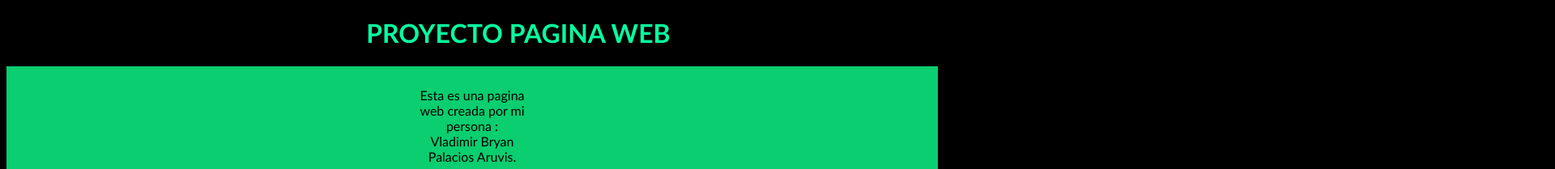
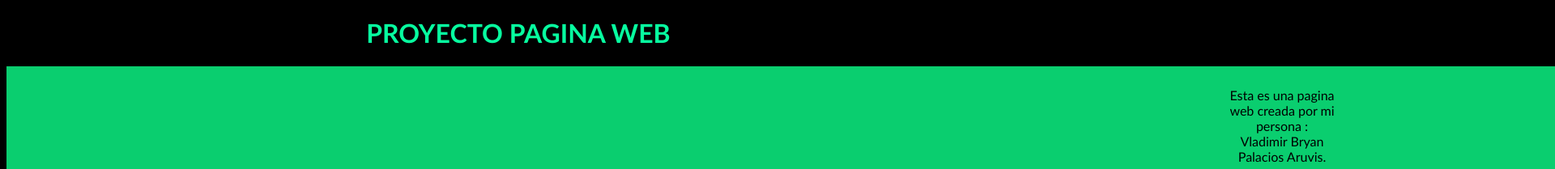
Before and after one commit to Palacios002004/ProyectoPalacios.github.io, a plain HTML site: page index.html in a window 1280 px wide. Shown: the top 209 px of the page at 81% size, 1920 px wide, since content can reach past the window. Drawn offline with Linux system fonts and the light colour scheme.

Commit message:
index.html

```diff
--- a/index.html
+++ b/index.html
@@ -51,7 +51,7 @@
 
             height: 110px;
 
-            padding:10px 500px;
+            padding:10px 1500px;
 
             width: 150px;}
 
```
